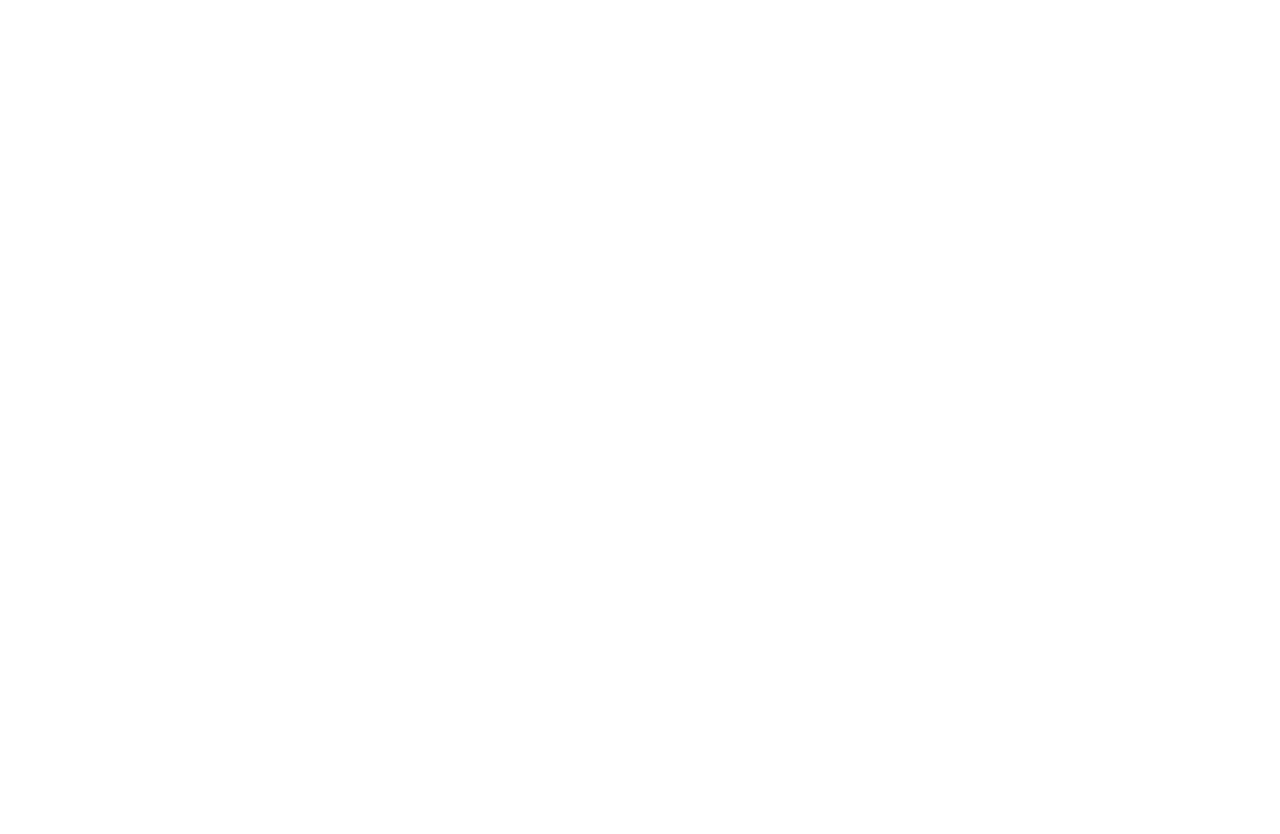
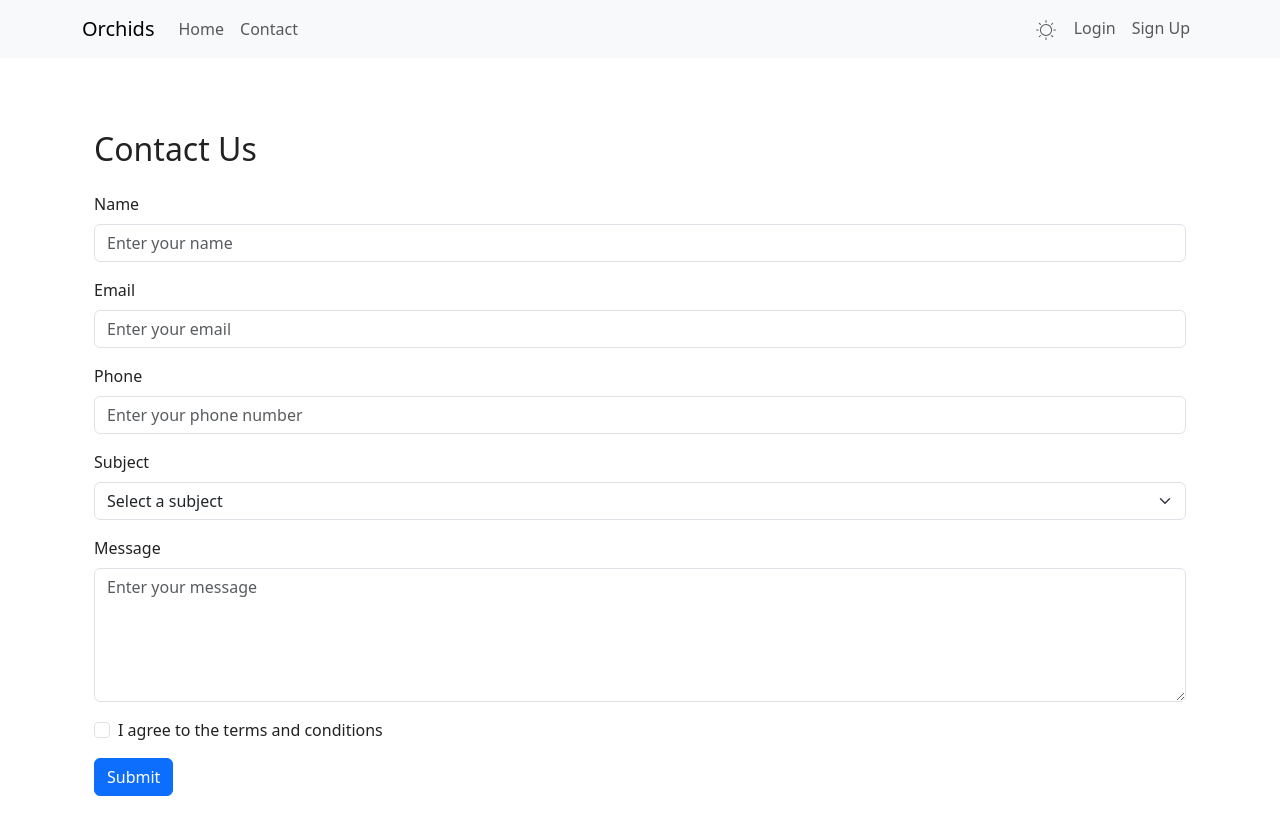
Before and after one commit to GemBlue071001/Lap-fer202, a React (Create React App) app: page /contact in a window 1280 px wide. Before the commit this address had no page. Shown: the top 834 px of the page. Before the commit the page ends 800 px from the top, so only its background shows below. Built offline with nearby package versions, Linux system fonts and the light colour scheme.

Commit message:
add contact page - lab 2 3

```diff
--- a/package.json
+++ b/package.json
@@ -12,6 +12,7 @@
     "@types/react": "^19.1.6",
     "@types/react-dom": "^19.1.5",
     "bootstrap": "^5.3.6",
+    "formik": "^2.4.6",
     "react": "^19.1.0",
     "react-bootstrap": "^2.10.10",
     "react-dom": "^19.1.0",
@@ -19,7 +20,8 @@
     "react-router-dom": "^7.6.2",
     "react-scripts": "5.0.1",
     "typescript": "^4.9.5",
-    "web-vitals": "^2.1.4"
+    "web-vitals": "^2.1.4",
+    "yup": "^1.6.1"
   },
   "scripts": {
     "start": "react-scripts start",
--- a/src/App.tsx
+++ b/src/App.tsx
@@ -2,6 +2,7 @@
 import HomePage from './pages/HomePage';
 import LoginPage from './pages/LoginPage';
 import OrchidDetailPage from './pages/OrchidDetailPage';
+import ContactPage from './pages/ContactPage';
 
 function App() {
   return (
@@ -10,6 +11,7 @@
         <Route path="/" element={<HomePage />} />
         <Route path="/login" element={<LoginPage />} />
         <Route path="/orchid/:id" element={<OrchidDetailPage />} />
+        <Route path="/contact" element={<ContactPage />} />
       </Routes>
     </Router>
   );
--- a/src/component/nav/TopNavigation.tsx
+++ b/src/component/nav/TopNavigation.tsx
@@ -16,6 +16,7 @@
                 <Navbar.Collapse id="basic-navbar-nav">
                     <Nav className="me-auto">
                         <Nav.Link as={Link} to="/">Home</Nav.Link>
+                        <Nav.Link as={Link} to="/contact">Contact</Nav.Link>
                     </Nav>
                     <Nav>
                         <Nav.Link onClick={toggleTheme}>
--- /dev/null
+++ b/src/pages/ContactPage.tsx
@@ -0,0 +1,148 @@
+import { Formik, Form, Field, ErrorMessage } from 'formik';
+import { Container, Button } from 'react-bootstrap';
+import { useTheme } from '../context/ThemeContext';
+import Layout from '../Layout/Layout';
+
+const ContactPage = () => {
+    const { isLightTheme } = useTheme();
+
+    const initialValues = {
+        name: '',
+        email: '',
+        phone: '',
+        subject: '',
+        message: '',
+        agreeToTerms: false
+    };
+
+    return (
+        <Layout>
+            <Container className="py-5">
+                <h2 className={`mb-4 ${!isLightTheme && 'text-white'}`}>Contact Us</h2>
+                <Formik
+                    initialValues={initialValues}
+                    onSubmit={(values) => {
+                        console.log(values);
+                    }}
+                >
+                    {({ isSubmitting }) => (
+                        <Form>
+                            <div className="mb-3">
+                                <label
+                                    htmlFor="name"
+                                    className={`form-label ${!isLightTheme && 'text-white'}`}
+                                >
+                                    Name
+                                </label>
+                                <Field
+                                    type="text"
+                                    name="name"
+                                    className={`form-control ${!isLightTheme ? 'bg-dark text-white' : ''}`}
+                                    placeholder="Enter your name"
+                                />
+                                <ErrorMessage name="name" component="div" className="text-danger" />
+                            </div>
+
+                            <div className="mb-3">
+                                <label
+                                    htmlFor="email"
+                                    className={`form-label ${!isLightTheme && 'text-white'}`}
+                                >
+                                    Email
+                                </label>
+                                <Field
+                                    type="email"
+                                    name="email"
+                                    className={`form-control ${!isLightTheme ? 'bg-dark text-white' : ''}`}
+                                    placeholder="Enter your email"
+                                />
+                                <ErrorMessage name="email" component="div" className="text-danger" />
+                            </div>
+
+                            <div className="mb-3">
+                                <label
+                                    htmlFor="phone"
+                                    className={`form-label ${!isLightTheme && 'text-white'}`}
+                                >
+                                    Phone
+                                </label>
+                                <Field
+                                    type="tel"
+                                    name="phone"
+                                    className={`form-control ${!isLightTheme ? 'bg-dark text-white' : ''}`}
+                                    placeholder="Enter your phone number"
+                                />
+                                <ErrorMessage name="phone" component="div" className="text-danger" />
+                            </div>
+
+                            <div className="mb-3">
+                                <label
+                                    htmlFor="subject"
+                                    className={`form-label ${!isLightTheme && 'text-white'}`}
+                                >
+                                    Subject
+                                </label>
+                                <Field
+                                    as="select"
+                                    name="subject"
+                                    className={`form-select ${!isLightTheme ? 'bg-dark text-white' : ''}`}
+                                >
+                                    <option value="">Select a subject</option>
+                                    <option value="general">General Inquiry</option>
+                                    <option value="support">Support</option>
+                                    <option value="business">Business</option>
+                                    <option value="other">Other</option>
+                                </Field>
+                                <ErrorMessage name="subject" component="div" className="text-danger" />
+                            </div>
+
+                            <div className="mb-3">
+                                <label
+                                    htmlFor="message"
+                                    className={`form-label ${!isLightTheme && 'text-white'}`}
+                                >
+                                    Message
+                                </label>
+                                <Field
+                                    as="textarea"
+                                    name="message"
+                                    className={`form-control ${!isLightTheme ? 'bg-dark text-white' : ''}`}
+                                    rows={5}
+                                    placeholder="Enter your message"
+                                />
+                                <ErrorMessage name="message" component="div" className="text-danger" />
+                            </div>
+
+                            <div className="mb-3">
+                                <div className="form-check">
+                                    <Field
+                                        type="checkbox"
+                                        name="agreeToTerms"
+                                        className="form-check-input"
+                                    />
+                                    <label
+                                        className={`form-check-label ${!isLightTheme && 'text-white'}`}
+                                        htmlFor="agreeToTerms"
+                                    >
+                                        I agree to the terms and conditions
+                                    </label>
+                                </div>
+                                <ErrorMessage name="agreeToTerms" component="div" className="text-danger" />
+                            </div>
+
+                            <Button
+                                type="submit"
+                                variant={isLightTheme ? 'primary' : 'light'}
+                                disabled={isSubmitting}
+                            >
+                                Submit
+                            </Button>
+                        </Form>
+                    )}
+                </Formik>
+            </Container>
+        </Layout>
+    );
+};
+
+export default ContactPage;
```
Also changed, not shown: 1 other file (tests, documents, lock files or other folders).
